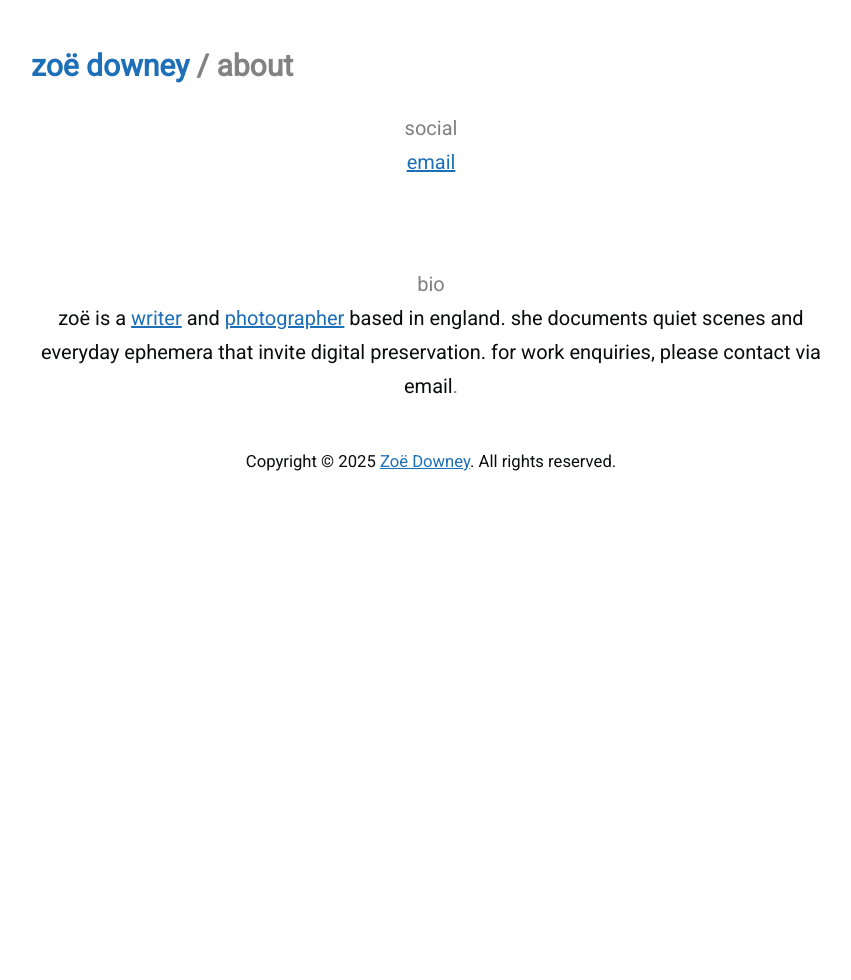
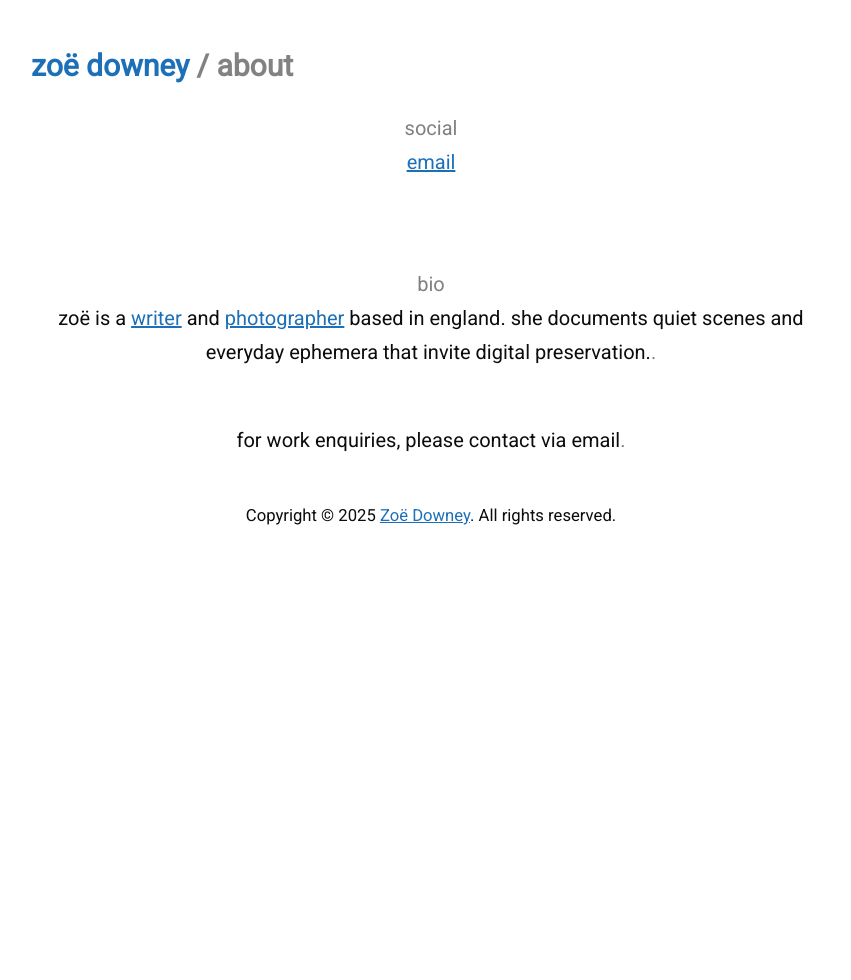
Before and after one commit to zoeurl/zoedowney.github.io, a Jekyll site: the page built from about/index.html, in a window 1280 px wide. Shown: the whole page, without its empty margins (209-1060 px from the left). Built offline with Jekyll 4.4.1, drawn with Linux system fonts in a browser that asks for light colours.

Commit message:
Update index.html

```diff
--- a/about/index.html
+++ b/about/index.html
@@ -7,5 +7,8 @@
 </p>
 <br>
 <br><font color="grey">bio</font>
-<br>zoë is a <a href="https://www.zoedowney.com/writing/">writer</a> and <a href="https://www.zoedowney.com/photography/">photographer</a> based in england. she documents quiet scenes and everyday ephemera that invite digital preservation. for work enquiries, please contact via email<font color="grey">.</font>
+<br>zoë is a <a href="https://www.zoedowney.com/writing/">writer</a> and <a href="https://www.zoedowney.com/photography/">photographer</a> based in england. she documents quiet scenes and everyday ephemera that invite digital preservation.<font color="grey">.</font>
 </p>
+<br>
+for work enquiries, please contact via email<font color="grey">.</font>
+</p>
```
